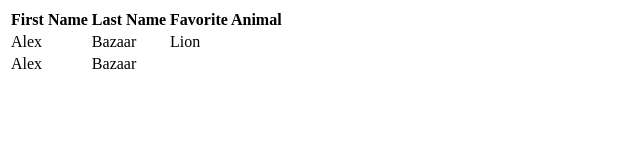
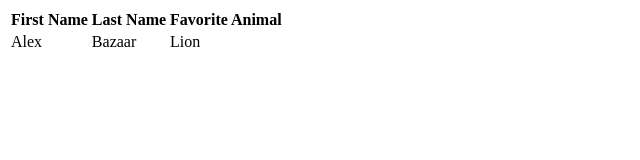
Before and after one commit to alexbazaar/VetsInTech, a plain HTML site: page Desktop/vetsintech/html-exercise/favorites.html in a window 1280 px wide. Shown: the full height of the page, 0-640 px from the left. Drawn offline with Linux system fonts and the light colour scheme.

```diff
--- a/Desktop/vetsintech/html-exercise/favorites.html
+++ b/Desktop/vetsintech/html-exercise/favorites.html
@@ -22,12 +22,6 @@
             <td>Lion</td>
           </tr>
         </tbody>
-        <tfoot>
-          <tr>
-            <td>Alex</td>
-            <td>Bazaar</td>
-          </tr>
-        </tfoot>
       </table>
 </body>
 </html>
```
